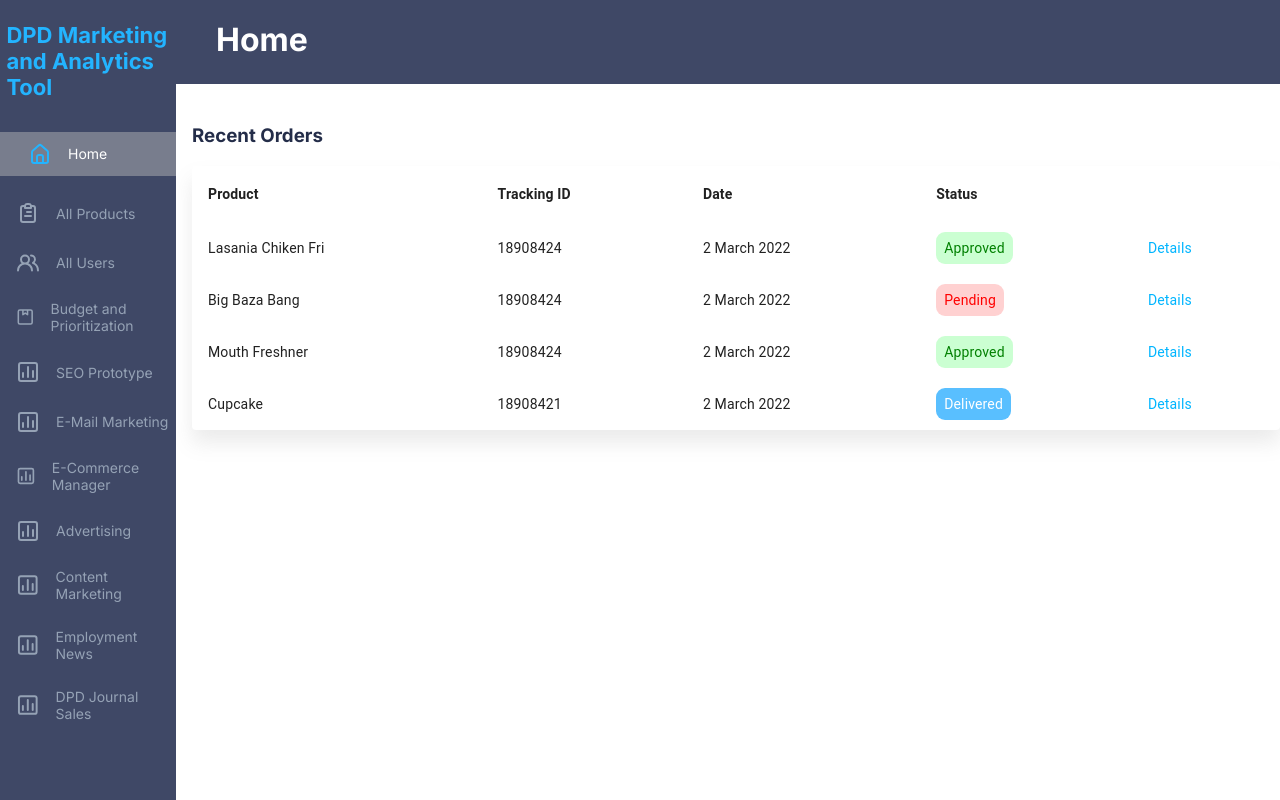
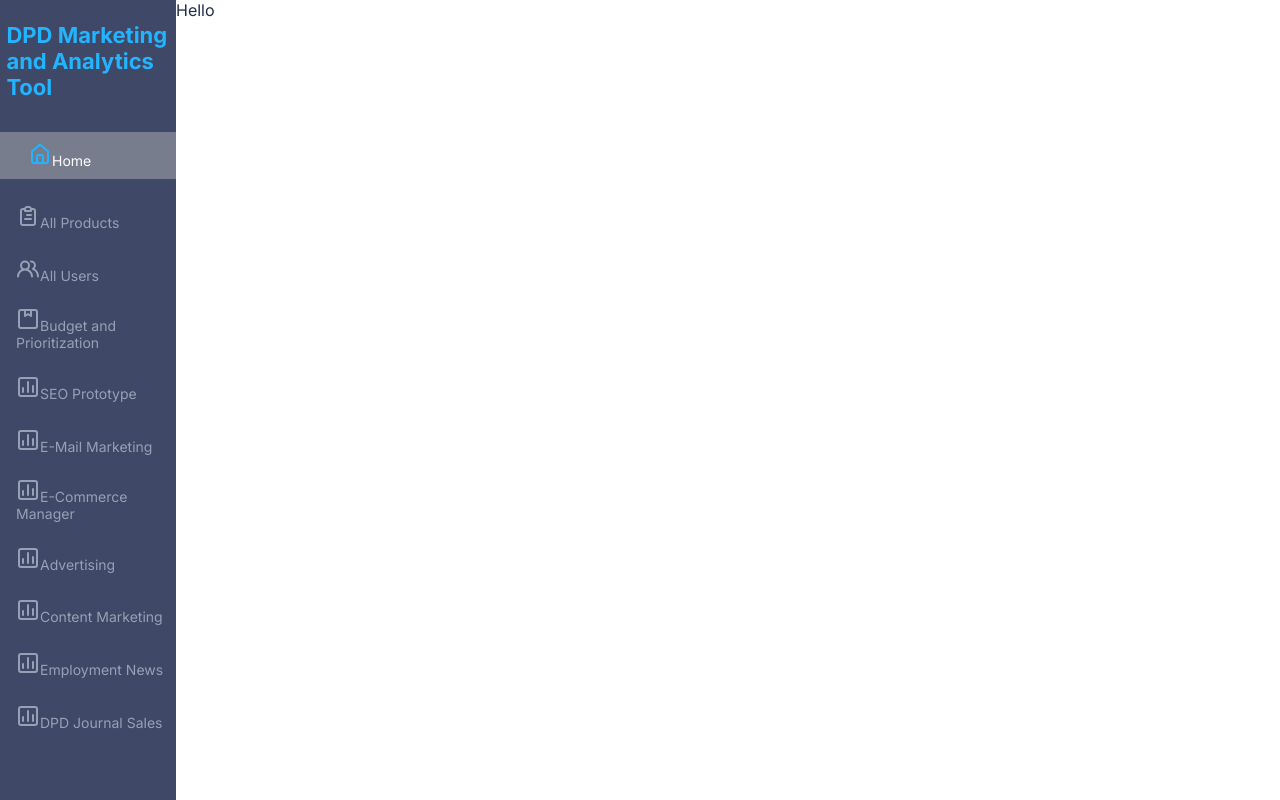
Before and after one commit to PKJ11/Ecell-work, a React (Create React App) app: page /4 in a window 1280 px wide. Built offline with nearby package versions, Linux system fonts and the light colour scheme.

Commit message:
enable routing

```diff
--- a/src/App.js
+++ b/src/App.js
@@ -3,18 +3,26 @@
 import MainDash from './components/MainDash/MainDash';
 
 import Sidebar from './components/Sidebar';
+import { BrowserRouter, Route, Routes } from 'react-router-dom';
+import Screen9 from './components/Screens/Screen9';
 
 function App() {
 
  const [heading,setheading] = useState("Home");
 
   return (
+    <BrowserRouter>
     <div className="App">
       <div className="AppGlass">
         <Sidebar heading={heading} setheading={setheading}/>
-        <MainDash heading = {heading} setheading={setheading}/>
+        <Routes>
+        <Route path="/" element={<MainDash/>} />
+        <Route path="/1" element={<MainDash/>} />
+        <Route path="/4" element={<Screen9/>} />
+        </Routes>
       </div>
     </div>
+    </BrowserRouter>
   );
 }
 
--- /dev/null
+++ b/src/components/Screens/Screen9.js
@@ -0,0 +1,11 @@
+import React from 'react';
+
+const Screen9 = () => {
+  return (
+    <div>
+      Hello
+    </div>
+  );
+}
+
+export default Screen9;
--- a/src/components/Sidebar.jsx
+++ b/src/components/Sidebar.jsx
@@ -4,6 +4,7 @@
 import { SidebarData } from "../Data/Data";
 import { UilBars } from "@iconscout/react-unicons";
 import { motion } from "framer-motion";
+import { Link } from "react-router-dom";
 
 const Sidebar = ({heading,setheading}) => {
   const [selected, setSelected] = useState(0);
@@ -45,10 +46,10 @@
                 setheading(SidebarData[index].heading);
                 setSelected(index);
               }}
-            >
-              <item.icon className={selected === index ? "icon" : ""}/>
-              <span className={selected === index ? "text" : ""}>{item.heading}</span>
-            </div>
+            ><Link to={`/${index+1}`} style={{textDecoration:"none",color:"inherit"}}>
+            <item.icon className={selected === index ? "icon" : ""}/>
+            <span className={selected === index ? "text" : ""}>{item.heading}</span>
+            </Link></div>
           );
         })}
 
```
